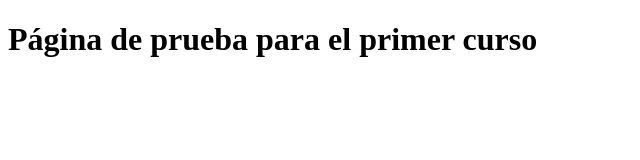
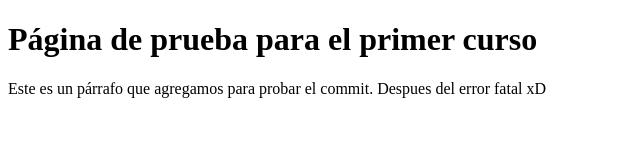
Before and after one commit to 0JLara/coursera-test1, a plain HTML site: page index.html in a window 1280 px wide. Shown: the whole page, without its empty margins (0-640 px from the left). Drawn offline with Linux system fonts and the light colour scheme.

Commit message:
Estamos probando el commit agregando un Párrafo a la página

```diff
--- a/index.html
+++ b/index.html
@@ -5,6 +5,7 @@
     <meta name="viewport" content="width=device-width, initial-scale=1.0">
     <title>Proyecto Coursera</title>
     <h1>Página de prueba para el primer curso</h1>
+    <p>Este es un párrafo que agregamos para probar el commit. Despues del error fatal xD</p>
 </head>
 <body>
 
```
